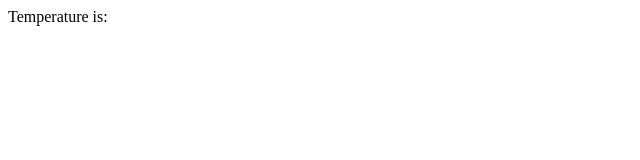
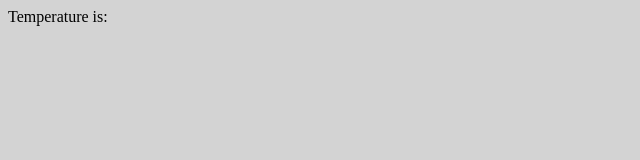
Before and after one commit to Luna-Coder/localWeatherApp, a plain HTML site: page index.html in a window 1280 px wide. Shown: the whole page, without its empty margins (0-640 px from the left). Drawn offline with nearby package versions, Linux system fonts and the light colour scheme.

Commit message:
edit typo in html

```diff
--- a/index.html
+++ b/index.html
@@ -2,7 +2,7 @@
 <html>
 <head>
 	<title>Local Weather App</title>
-	<link rel="stylesheet" type="text/css" href="syles.css">
+	<link rel="stylesheet" type="text/css" href="styles.css">
 </head>
 	<body>
 		<div id='contentDiv'>
```
